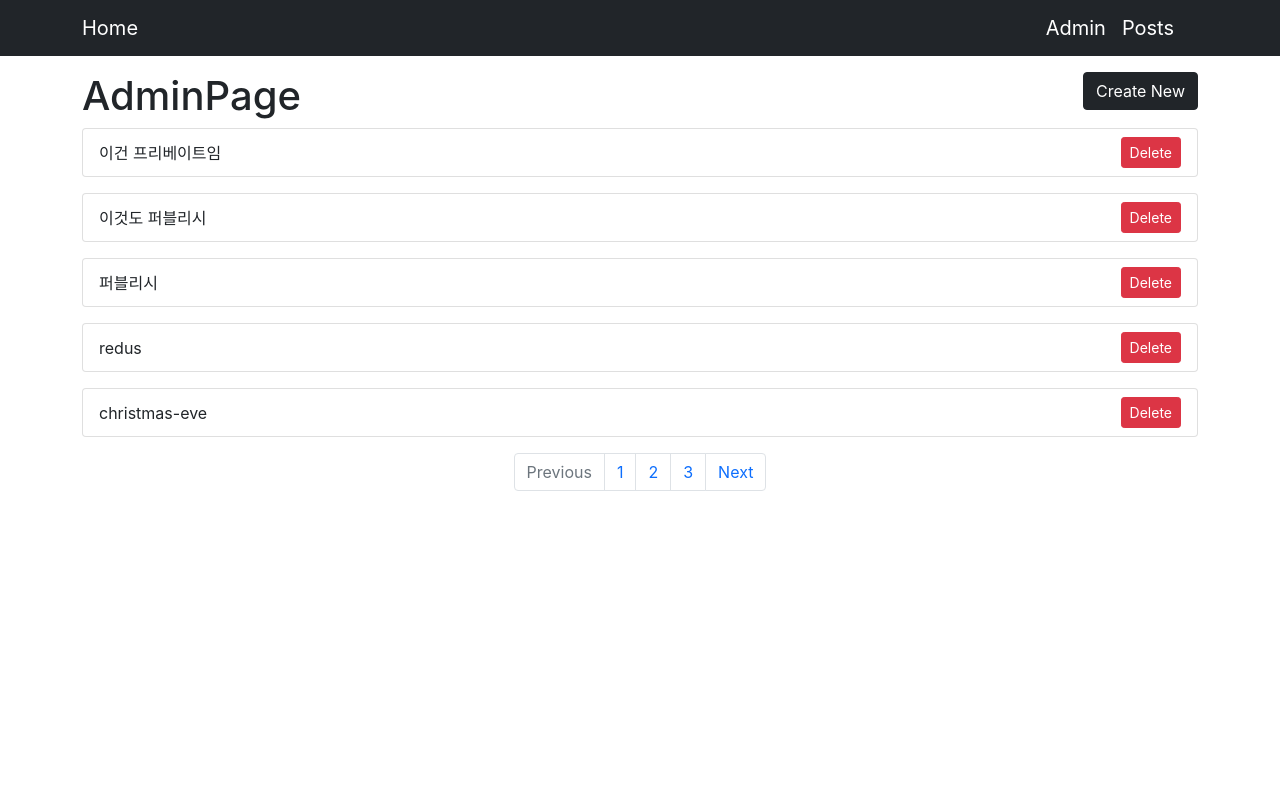
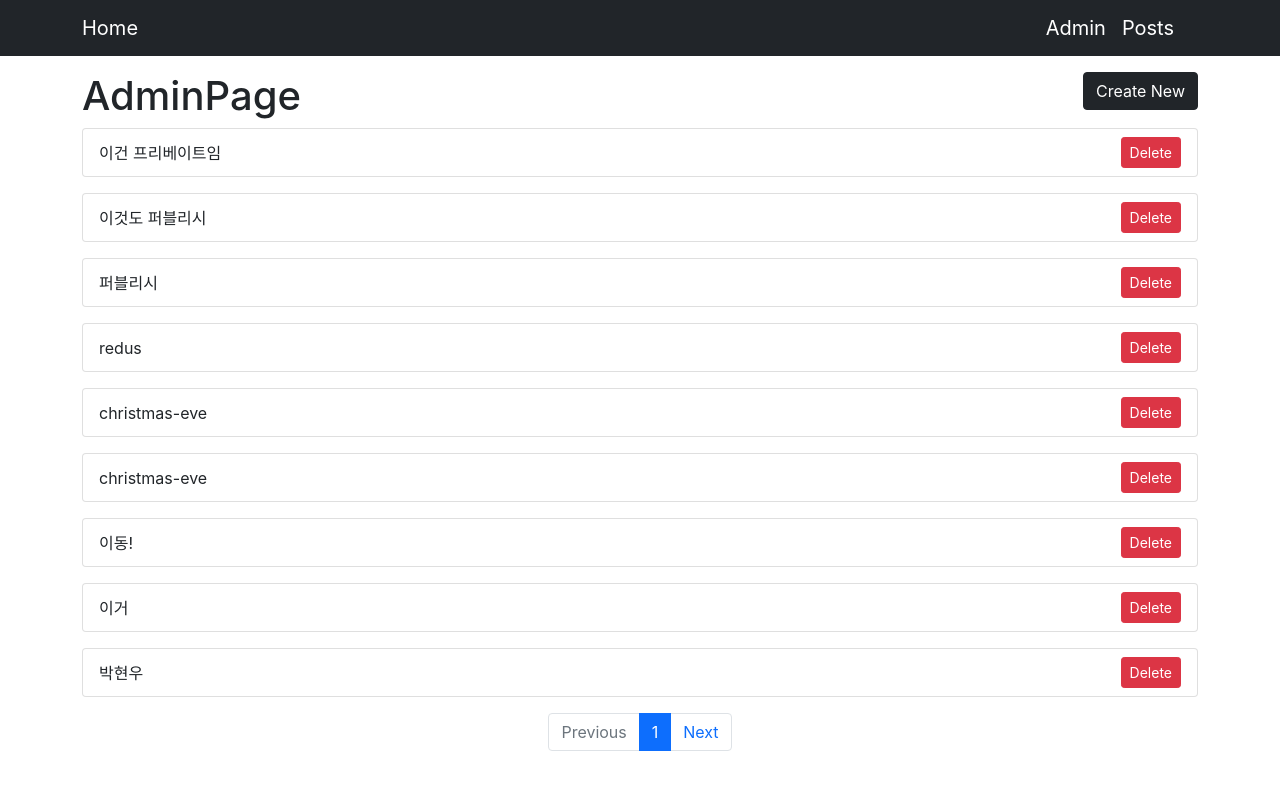
Before and after one commit to dailybetter/DailyBetterWeb, a React (Create React App) app: page /admin in a window 1280 px wide. Shown: the top 790 px of the page. Built offline with nearby package versions, Linux system fonts and the light colour scheme; data requests are answered from the project's data file.

Commit message:
Feat: pagination 기능 개발 완료

```diff
--- a/src/components/BlogList.js
+++ b/src/components/BlogList.js
@@ -4,23 +4,37 @@ import Card from '../components/Card';
 import { useHistory } from 'react-router-dom';
 import Spinner from '../components/Spinner';
 import { bool } from 'prop-types';
-import Pagination from './Pagenation';
+import Pagination from './Pagination';
 
 const BlogList = ({ isAdmin }) => {
   const history = useHistory();
   const [posts, setPosts] = useState([]);
   const [loading, setLoading] = useState(true);
+  const [currentPage, setCurrentPage] = useState(1);
+  const [numberOfPosts, setNumberOfPosts] = useState(0);
+  const [numberOfPages, setNumberOfPages] = useState(0);
+  const limit = 15;
+  useEffect(() => {
+    setNumberOfPages(Math.ceil(numberOfPosts / limit));
+  }, [numberOfPosts]);
+
   const getPosts = (page = 1) => {
+    setCurrentPage(page);
+    let params = {
+      _page: page,
+      _limit: limit,
+      _sort: 'id',
+      _order: 'desc',
+    };
+    if (!isAdmin) {
+      params = { ...params, publish: true };
+    }
     axios
       .get(`http://localhost:3003/posts`, {
-        params: {
-          _page: page,
-          _limit: 5,
-          _sort: 'id',
-          _order: 'desc',
-        },
+        params,
       })
       .then((res) => {
+        setNumberOfPosts(res.headers['x-total-count']);
         setPosts(res.data);
         setLoading(false);
       });
@@ -42,9 +56,7 @@ const BlogList = ({ isAdmin }) => {
     return <div>'No posts found'</div>;
   }
   const renderPageList = () => {
-    return posts
-      .filter((post) => isAdmin || post.publish)
-      .map((post) => {
+    return posts.map((post) => {
       return (
         <Card
           key={post.id}
@@ -71,7 +83,11 @@ const BlogList = ({ isAdmin }) => {
   return (
     <>
       {renderPageList()}
-      <Pagination />
+      <Pagination
+        currentPage={currentPage}
+        numberOfPages={numberOfPages}
+        onClick={getPosts}
+      />
     </>
   );
 };
--- a/src/components/Pagenation.js
+++ /dev/null
@@ -1,41 +0,0 @@
-const Pagination = () => {
-  return (
-    <>
-      <nav aria-label='Page navigation example'>
-        <ul className='pagination justify-content-center'>
-          <li className='page-item disabled'>
-            <a
-              className='page-link'
-              href='#'
-              tabindex='-1'
-              aria-disabled='true'
-            >
-              Previous
-            </a>
-          </li>
-          <li className='page-item'>
-            <a className='page-link' href='#'>
-              1
-            </a>
-          </li>
-          <li className='page-item'>
-            <a className='page-link' href='#'>
-              2
-            </a>
-          </li>
-          <li className='page-item'>
-            <a className='page-link' href='#'>
-              3
-            </a>
-          </li>
-          <li className='page-item'>
-            <a className='page-link' href='#'>
-              Next
-            </a>
-          </li>
-        </ul>
-      </nav>
-    </>
-  );
-};
-export default Pagination;
--- /dev/null
+++ b/src/components/Pagination.js
@@ -0,0 +1,58 @@
+import propTypes from 'prop-types';
+
+const Pagination = ({ currentPage, numberOfPages, onClick }) => {
+  return (
+    <>
+      <nav aria-label='Page navigation example'>
+        <ul className='pagination justify-content-center'>
+          <li className='page-item disabled'>
+            <a className='page-link' href='#'>
+              Previous
+            </a>
+          </li>
+          {Array(numberOfPages)
+            .fill(1)
+            .map((v, i) => v + i)
+            .map((pageNumber) => {
+              return (
+                <li
+                  key={pageNumber}
+                  className={`page-item ${
+                    currentPage === pageNumber ? 'active' : ''
+                  }`}
+                >
+                  <div
+                    className='page-link cursor-pointer'
+                    onClick={() => {
+                      onClick(pageNumber);
+                      console.log('dd');
+                    }}
+                  >
+                    {pageNumber}
+                  </div>
+                </li>
+              );
+            })}
+
+          <li className='page-item'>
+            <a className='page-link' href='#'>
+              Next
+            </a>
+          </li>
+        </ul>
+      </nav>
+    </>
+  );
+};
+
+Pagination.propTypes = {
+  currentPage: propTypes.number,
+  numberOfPages: propTypes.number.isRequired,
+  onClick: propTypes.func.isRequired,
+};
+
+Pagination.defaultProps = {
+  currentPage: 1,
+};
+
+export default Pagination;
```
Also changed, not shown: public/index.html (+1 -21 lines). Lines whose indentation alone changed are shown as unchanged.
